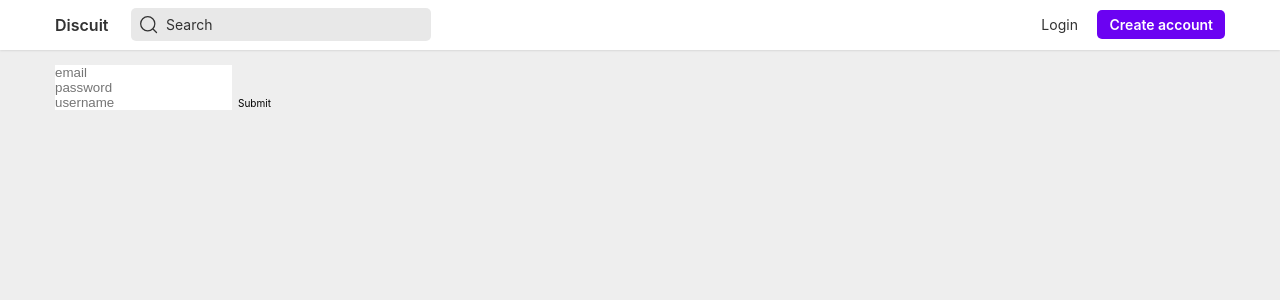
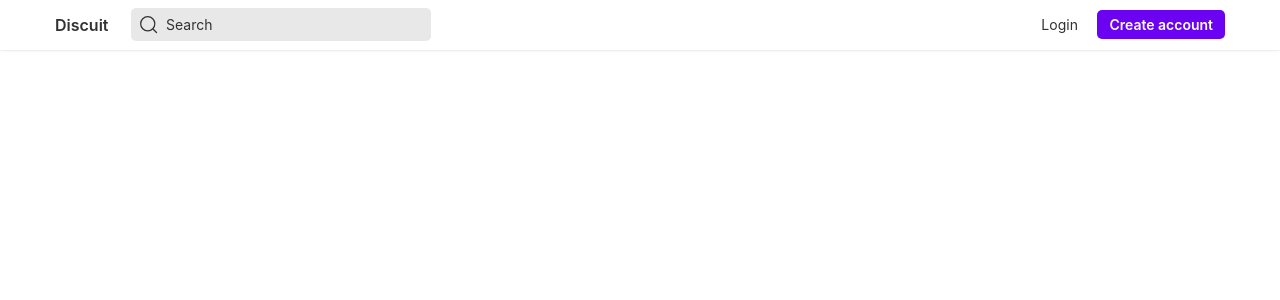
Before and after one commit to artemlenkevich/discuit, a React (Create React App) app: page / in a window 1280 px wide. Shown: the top 300 px of the page. Built offline with nearby package versions, Linux system fonts and the light colour scheme; no server answers.

Commit message:
allocated styles for a main layout

```diff
--- a/src/components/Layout/Layout.module.scss
+++ b/src/components/Layout/Layout.module.scss
@@ -60,17 +60,19 @@
   }
 }
 
-.layout {
-  background-color: v.$color-body;;
+.content {
+  margin: 50px 0 0;
+  min-height: calc(100vh - 50px);
 }
 
-.content {
-  margin: 50px auto 0;
-  max-width: 1200px;
-  min-height: calc(100vh - 50px);
-  width: 100%;
-  padding: 15px 15px 0;
-  display: grid;
-  grid-gap: 15px;
-  grid-template-columns: 295px auto 295px;
-}
+// .content {
+//   margin: 50px auto 0;
+// background-color: v.$color-body;
+//   max-width: 1200px;
+//   min-height: calc(100vh - 50px);
+//   width: 100%;
+//   padding: 15px 15px 0;
+//   display: grid;
+//   grid-gap: 15px;
+//   grid-template-columns: 295px auto 295px;
+// }
--- a/src/components/Layout/index.tsx
+++ b/src/components/Layout/index.tsx
@@ -29,8 +29,8 @@ export const Layout: React.FC<PropsWithChildren> = ({ children }) => {
           </div>
         </div>
       </header>
-      <div className={styles.layout}>
-        <div className={styles.content}>{children}</div>
+      <div className={styles.content}>
+        {/* <div className={styles.content}>{children}</div> */}
       </div>
     </>
   );
```
